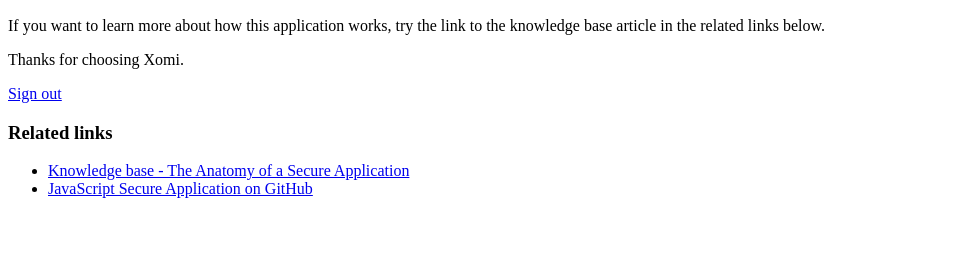
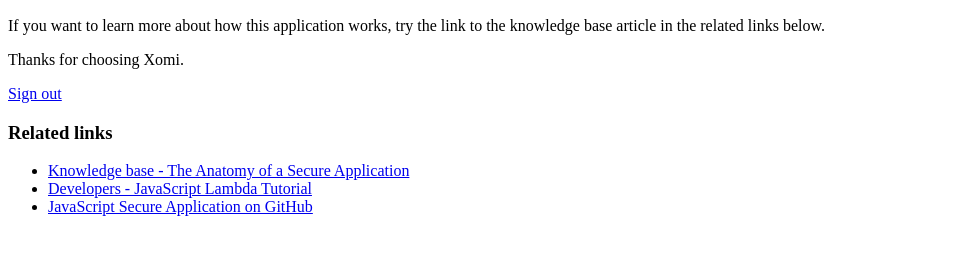
Before and after one commit to xomicloud/javascript, a website: page template/home.html in a window 1280 px wide. Shown: the part 110-364 px from the top of the page, without its empty margins (0-968 px from the left). Drawn offline with Linux system fonts and the light colour scheme.

Commit message:
Tiny changes to the home template.

```diff
--- a/template/home.html
+++ b/template/home.html
@@ -27,6 +27,9 @@
         <a href="https://developers.xomi.cloud/knowledge-base/anatomy-of-secure-application">Knowledge base - The Anatomy of a Secure Application</a>
       </li>
       <li>
+        <a href="https://developers.xomi.cloud/tutorial/javascript-lambda">Developers - JavaScript Lambda Tutorial</a>
+      </li>
+      <li>
         <a href="https://github.com/xomicloud/javascript-secure-application">JavaScript Secure Application on GitHub</a>
       </li>
     </ul>
```
Also changed, not shown: 1 other file.
